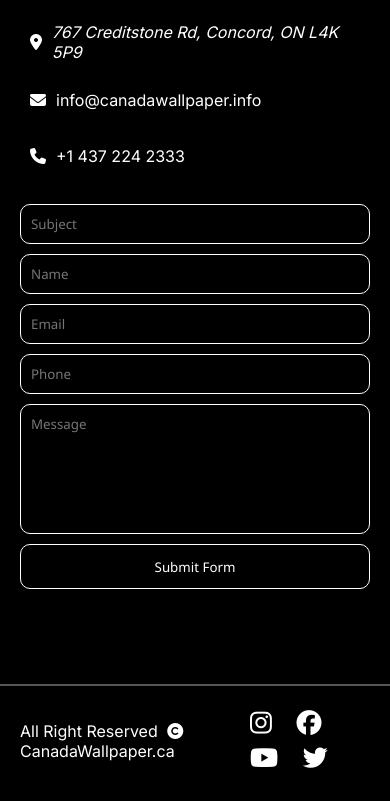
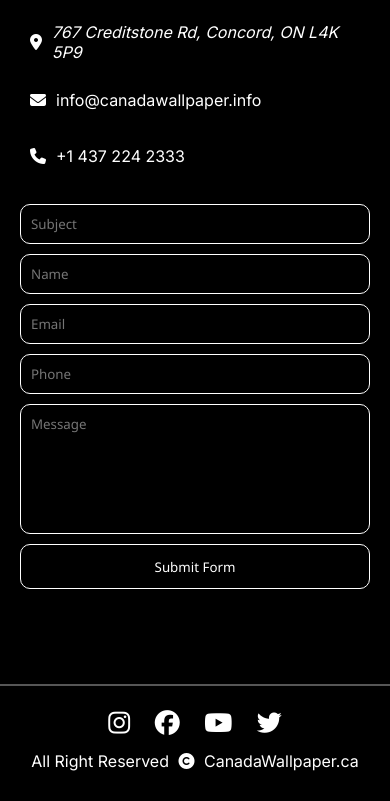
Before and after one commit to CanadaWallpaper/canadawallpaper, a website: page index.html in a window 390 px wide. Shown: the part 4335-5136 px from the top of the page. Drawn offline with Linux system fonts and the light colour scheme; a web font is replaced by a local one.

Commit message:
Update Project

```diff
--- a/sass/responsive/_w500px.scss
+++ b/sass/responsive/_w500px.scss
@@ -1,4 +1,4 @@
-@media (max-width: 550px) {
+@media (max-width: 570px) {
   //main
   .app-main {
     .main-container {
@@ -54,4 +54,20 @@
       }
     }
   }
+
+  // footer
+  .app-footer {
+    .footer-container {
+      flex-direction: column;
+
+      .copyright {
+        order: 2;
+        margin-bottom: 10px;
+      }
+      .social-links {
+        order: 1;
+        margin-bottom: 10px;
+      }
+    }
+  }
 }
```
Also changed, not shown: resources/styles/style.css.
